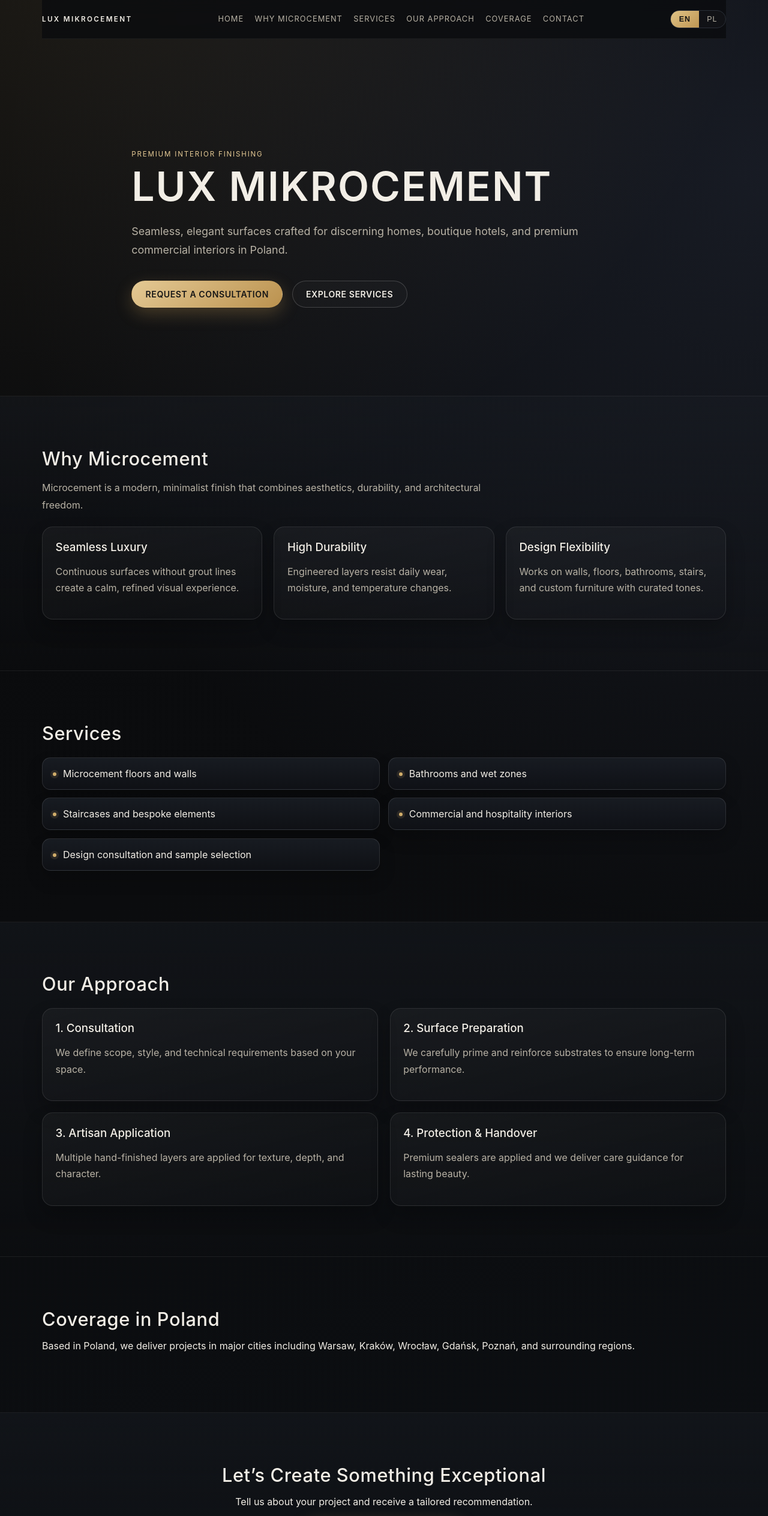
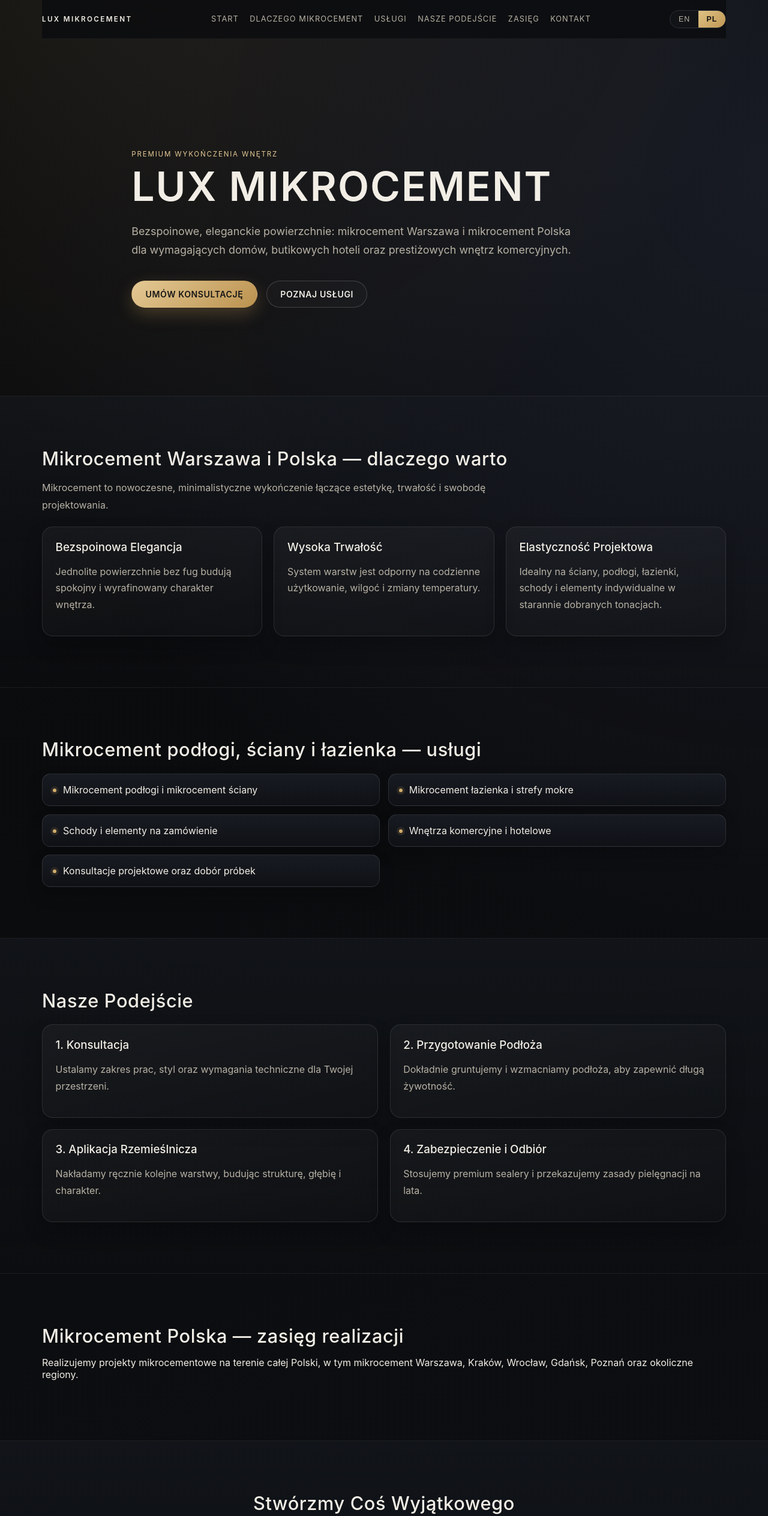
Before and after one commit to VitaliySkochko/mikrocement, a React (Vite) app: page / in a window 1280 px wide. Shown: the top 2528 px of the page at 60% size. Built offline with nearby package versions, Linux system fonts and the light colour scheme.

Commit message:
Optimize landing page SEO for Polish search

```diff
--- a/index.html
+++ b/index.html
@@ -1,12 +1,43 @@
 <!doctype html>
-<html lang="en">
+<html lang="pl">
   <head>
     <meta charset="UTF-8" />
     <meta name="viewport" content="width=device-width, initial-scale=1.0" />
-    <title>LUX MIKROCEMENT</title>
+    <title>
+      Mikrocement Warszawa i Polska | Mikrocement podłogi, ściany, łazienka | LUX MIKROCEMENT
+    </title>
     <meta
       name="description"
-      content="Premium microcement interior finishing services across Poland."
+      content="LUX MIKROCEMENT oferuje mikrocement w całej Polsce: mikrocement Warszawa, mikrocement podłogi, mikrocement ściany i mikrocement łazienka. Bezspoinowe wykończenia premium."
+    />
+    <meta
+      name="keywords"
+      content="mikrocement Warszawa, mikrocement Polska, mikrocement podłogi, mikrocement łazienka, mikrocement ściany"
+    />
+    <meta name="robots" content="index, follow" />
+    <link rel="canonical" href="https://luxmikrocement.pl/" />
+
+    <meta property="og:type" content="website" />
+    <meta property="og:locale" content="pl_PL" />
+    <meta property="og:site_name" content="LUX MIKROCEMENT" />
+    <meta
+      property="og:title"
+      content="Mikrocement Warszawa i Polska | LUX MIKROCEMENT"
+    />
+    <meta
+      property="og:description"
+      content="Mikrocement na podłogi, ściany i do łazienki. Realizacje premium w Warszawie i na terenie całej Polski."
+    />
+    <meta property="og:url" content="https://luxmikrocement.pl/" />
+
+    <meta name="twitter:card" content="summary_large_image" />
+    <meta
+      name="twitter:title"
+      content="Mikrocement Warszawa i Polska | LUX MIKROCEMENT"
+    />
+    <meta
+      name="twitter:description"
+      content="Mikrocement podłogi, mikrocement ściany, mikrocement łazienka — realizacje w całej Polsce."
     />
   </head>
   <body>
--- a/src/App.jsx
+++ b/src/App.jsx
@@ -1,10 +1,14 @@
-import React, { useMemo, useState } from 'react';
+import React, { useEffect, useMemo, useState } from 'react';
 import { translations } from './translations';
 import { Card, LanguageSwitcher, Section } from './components';
 
 export default function App() {
-  const [lang, setLang] = useState('en');
+  const [lang, setLang] = useState('pl');
   const t = useMemo(() => translations[lang], [lang]);
+
+  useEffect(() => {
+    document.documentElement.lang = lang;
+  }, [lang]);
 
   return (
     <div className="app">
--- a/src/translations.js
+++ b/src/translations.js
@@ -95,12 +95,12 @@ export const translations = {
       badge: 'Premium Wykończenia Wnętrz',
       title: 'LUX MIKROCEMENT',
       subtitle:
-        'Bezspoinowe, eleganckie powierzchnie tworzone dla wymagających domów, butikowych hoteli i prestiżowych wnętrz komercyjnych w Polsce.',
+        'Bezspoinowe, eleganckie powierzchnie: mikrocement Warszawa i mikrocement Polska dla wymagających domów, butikowych hoteli oraz prestiżowych wnętrz komercyjnych.',
       primaryCta: 'Umów Konsultację',
       secondaryCta: 'Poznaj Usługi'
     },
     why: {
-      title: 'Dlaczego Mikrocement',
+      title: 'Mikrocement Warszawa i Polska — dlaczego warto',
       intro:
         'Mikrocement to nowoczesne, minimalistyczne wykończenie łączące estetykę, trwałość i swobodę projektowania.',
       items: [
@@ -119,10 +119,10 @@ export const translations = {
       ]
     },
     services: {
-      title: 'Usługi',
+      title: 'Mikrocement podłogi, ściany i łazienka — usługi',
       items: [
-        'Mikrocement na podłogach i ścianach',
-        'Łazienki i strefy mokre',
+        'Mikrocement podłogi i mikrocement ściany',
+        'Mikrocement łazienka i strefy mokre',
         'Schody i elementy na zamówienie',
         'Wnętrza komercyjne i hotelowe',
         'Konsultacje projektowe oraz dobór próbek'
@@ -150,8 +150,8 @@ export const translations = {
       ]
     },
     coverage: {
-      title: 'Zasięg w Polsce',
-      text: 'Realizujemy projekty na terenie całej Polski, w tym w Warszawie, Krakowie, Wrocławiu, Gdańsku, Poznaniu oraz okolicznych regionach.'
+      title: 'Mikrocement Polska — zasięg realizacji',
+      text: 'Realizujemy projekty mikrocementowe na terenie całej Polski, w tym mikrocement Warszawa, Kraków, Wrocław, Gdańsk, Poznań oraz okoliczne regiony.'
     },
     contact: {
       title: 'Stwórzmy Coś Wyjątkowego',
```
